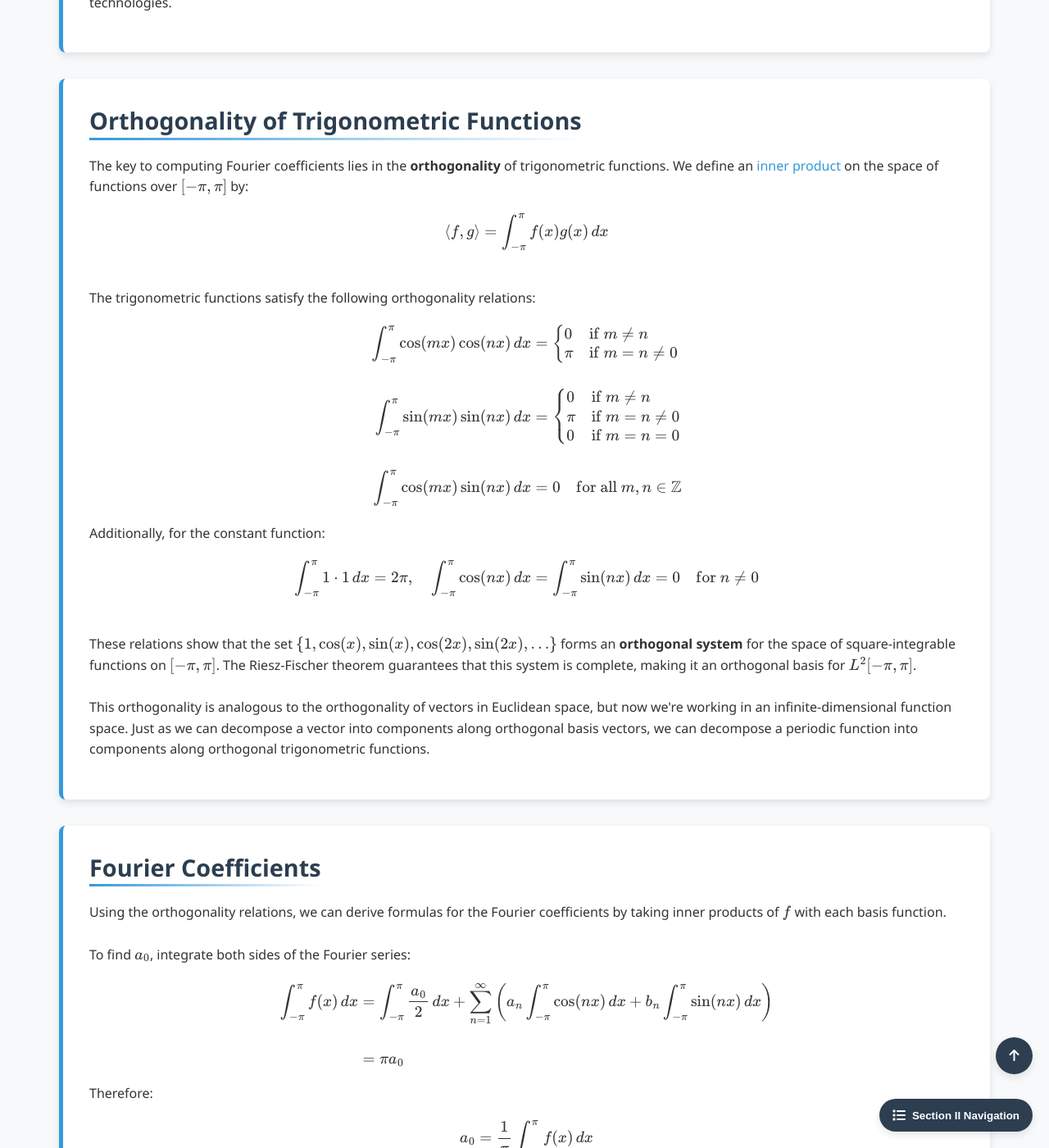
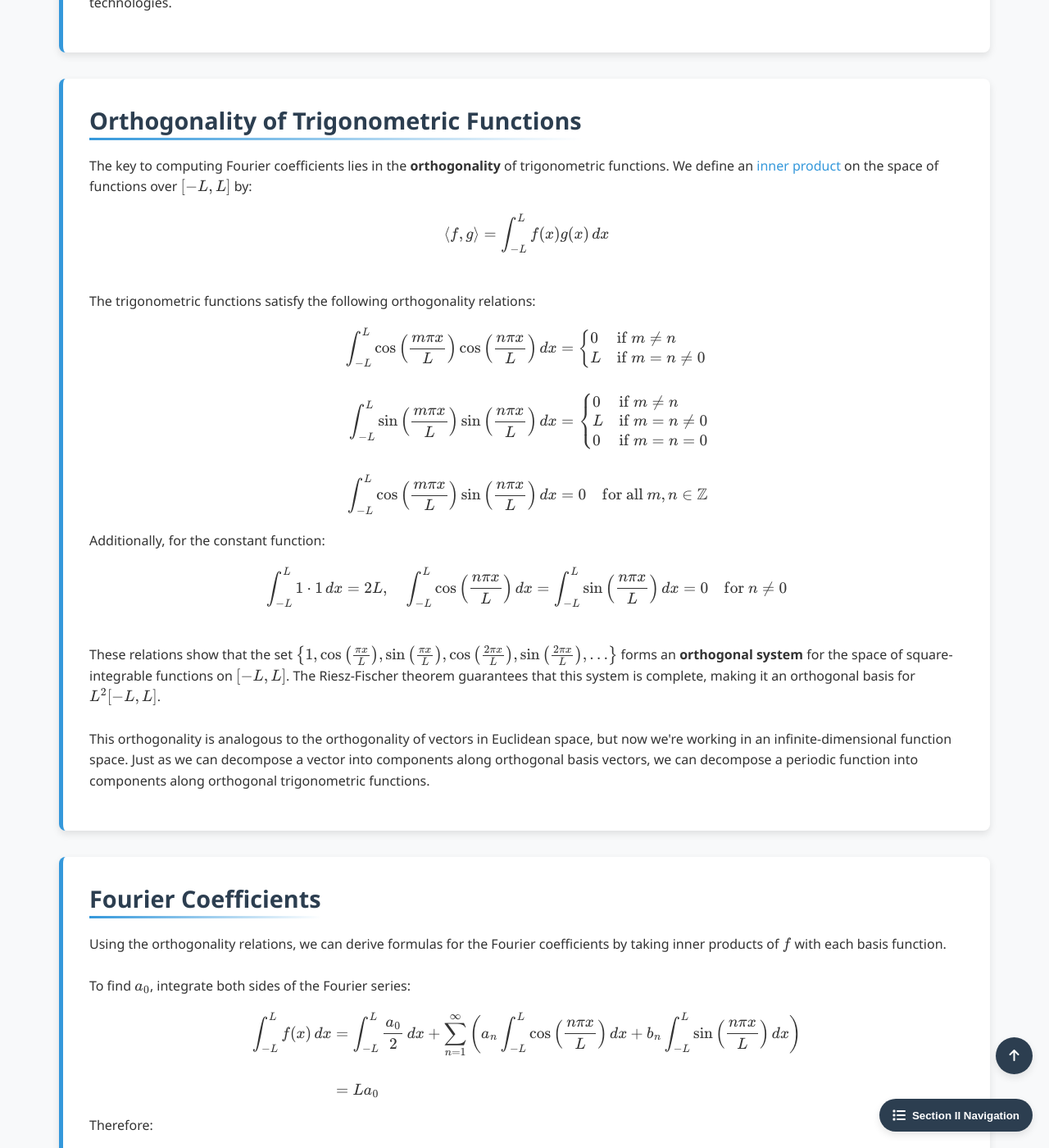
Before and after one commit to Yusukey01/yusukey01.github.io, a Jekyll site: the page built from Mathematics/Calculus/fourier_series.html, in a window 1280 px wide and 1400 px high, scrolled down 1925 px. Shown: the whole window at 82% size. Built offline with Jekyll 4.4.1, drawn with Linux system fonts in a browser that asks for light colours; some of the changed text lies outside the part shown.

```diff
--- a/Mathematics/Calculus/fourier_series.html
+++ b/Mathematics/Calculus/fourier_series.html
@@ -117,12 +117,12 @@ uses_python: false
                     1822 work "Théorie analytique de la chaleur" (The Analytical Theory of Heat) while studying heat conduction,
                     has profound implications across mathematics, physics, engineering, and modern computer science.
                     <br><br>
-                    Consider a function \(f: \mathbb{R} \to \mathbb{R}\) that is periodic with period \(2\pi\), meaning
-                    \(f(x + 2\pi) = f(x)\) for all \(x \in \mathbb{R}\).
+                    Consider a function \(f: \mathbb{R} \to \mathbb{R}\) that is periodic with period \(2L\), meaning
+                    \(f(x + 2L) = f(x)\) for all \(x \in \mathbb{R}\).
                     Under suitable conditions—such as \(f\) being piecewise smooth or of bounded variation—the
                     <strong>Fourier series</strong> of \(f\) is:
                     \[
-                    f(x) = \frac{a_0}{2} + \sum_{n=1}^{\infty} \left( a_n \cos(nx) + b_n \sin(nx) \right)
+                    f(x) = \frac{a_0}{2} + \sum_{n=1}^{\infty} \left( a_n \cos\left(\frac{n\pi x}{L}\right) + b_n \sin\left(\frac{n\pi x}{L}\right) \right)
                     \]
                     where \(a_n\) and \(b_n\) are real coefficients called <strong>Fourier coefficients</strong>.
                     <br><br>
@@ -170,34 +170,34 @@ uses_python: false
                 <p>
                 The key to computing Fourier coefficients lies in the <strong>orthogonality</strong> of trigonometric functions.
                 We define an <a href="../Linear_algebra/orthogonality.html">inner product</a> on the space of functions over
-                \([-\pi, \pi]\) by:
+                \([-L, L]\) by:
                 \[
-                \langle f, g \rangle = \int_{-\pi}^{\pi} f(x)g(x) \, dx
+                \langle f, g \rangle = \int_{-L}^{L} f(x)g(x) \, dx
                 \]
                 <br>
                 The trigonometric functions satisfy the following orthogonality relations:
                 \[
                 \begin{align*}
-                \int_{-\pi}^{\pi} \cos(mx)\cos(nx) \, dx &= \begin{cases}
+                \int_{-L}^{L} \cos\left(\frac{m\pi x}{L}\right)\cos\left(\frac{n\pi x}{L}\right) \, dx &= \begin{cases}
                 0 & \text{if } m \neq n \\
-                \pi & \text{if } m = n \neq 0
+                L & \text{if } m = n \neq 0
                 \end{cases} \\\\
-                \int_{-\pi}^{\pi} \sin(mx)\sin(nx) \, dx &= \begin{cases}
+                \int_{-L}^{L} \sin\left(\frac{m\pi x}{L}\right)\sin\left(\frac{n\pi x}{L}\right) \, dx &= \begin{cases}
                 0 & \text{if } m \neq n \\
-                \pi & \text{if } m = n \neq 0 \\
+                L & \text{if } m = n \neq 0 \\
                 0 & \text{if } m = n = 0
                 \end{cases} \\\\
-                \int_{-\pi}^{\pi} \cos(mx)\sin(nx) \, dx &= 0 \quad \text{for all } m, n \in \mathbb{Z}
+                \int_{-L}^{L} \cos\left(\frac{m\pi x}{L}\right)\sin\left(\frac{n\pi x}{L}\right) \, dx &= 0 \quad \text{for all } m, n \in \mathbb{Z}
                 \end{align*}
                 \]
                 Additionally, for the constant function:
                 \[
-                \int_{-\pi}^{\pi} 1 \cdot 1 \, dx = 2\pi, \quad \int_{-\pi}^{\pi} \cos(nx) \, dx = \int_{-\pi}^{\pi} \sin(nx) \, dx = 0 \quad \text{for } n \neq 0
+                \int_{-L}^{L} 1 \cdot 1 \, dx = 2L, \quad \int_{-L}^{L} \cos\left(\frac{n\pi x}{L}\right) \, dx = \int_{-L}^{L} \sin\left(\frac{n\pi x}{L}\right) \, dx = 0 \quad \text{for } n \neq 0
                 \]
                 <br>
-                These relations show that the set \(\{1, \cos(x), \sin(x), \cos(2x), \sin(2x), \ldots\}\) forms an
-                <strong>orthogonal system</strong> for the space of square-integrable functions on \([-\pi, \pi]\).
-                The Riesz-Fischer theorem guarantees that this system is complete, making it an orthogonal basis for \(L^2[-\pi, \pi]\).
+                These relations show that the set \(\left\{1, \cos\left(\frac{\pi x}{L}\right), \sin\left(\frac{\pi x}{L}\right), \cos\left(\frac{2\pi x}{L}\right), \sin\left(\frac{2\pi x}{L}\right), \ldots\right\}\) forms an
+                <strong>orthogonal system</strong> for the space of square-integrable functions on \([-L, L]\).
+                The Riesz-Fischer theorem guarantees that this system is complete, making it an orthogonal basis for \(L^2[-L, L]\).
                 <br><br>
                 This orthogonality is analogous to the orthogonality of vectors in Euclidean space, but now we're working
                 in an infinite-dimensional function space. Just as we can decompose a vector into components along orthogonal
@@ -214,31 +214,31 @@ uses_python: false
                 To find \(a_0\), integrate both sides of the Fourier series:
                 \[
                 \begin{align*}
-                \int_{-\pi}^{\pi} f(x) \, dx &= \int_{-\pi}^{\pi} \frac{a_0}{2} \, dx + \sum_{n=1}^{\infty} \left( a_n \int_{-\pi}^{\pi} \cos(nx) \, dx + b_n \int_{-\pi}^{\pi} \sin(nx) \, dx \right) \\\\
-                &= \pi a_0
+                \int_{-L}^{L} f(x) \, dx &= \int_{-L}^{L} \frac{a_0}{2} \, dx + \sum_{n=1}^{\infty} \left( a_n \int_{-L}^{L} \cos\left(\frac{n\pi x}{L}\right) \, dx + b_n \int_{-L}^{L} \sin\left(\frac{n\pi x}{L}\right) \, dx \right) \\\\
+                &= L a_0
                 \end{align*}
                 \]
                 Therefore:
                 \[
-                a_0 = \frac{1}{\pi} \int_{-\pi}^{\pi} f(x) \, dx
+                a_0 = \frac{1}{L} \int_{-L}^{L} f(x) \, dx
                 \]
                 <br>
-                To find \(a_n\) for \(n \geq 1\), multiply both sides by \(\cos(mx)\) and integrate:
+                To find \(a_n\) for \(n \geq 1\), multiply both sides by \(\cos\left(\frac{m\pi x}{L}\right)\) and integrate:
                 \[
                 \begin{align*}
-                \int_{-\pi}^{\pi} f(x)\cos(mx) \, dx &= \int_{-\pi}^{\pi} \frac{a_0}{2}\cos(mx) \, dx \\\\
-                &\quad + \sum_{n=1}^{\infty} \left( a_n \int_{-\pi}^{\pi} \cos(nx)\cos(mx) \, dx + b_n \int_{-\pi}^{\pi} \sin(nx)\cos(mx) \, dx \right) \\\\
-                &= \pi a_m
+                \int_{-L}^{L} f(x)\cos\left(\frac{m\pi x}{L}\right) \, dx &= \int_{-L}^{L} \frac{a_0}{2}\cos\left(\frac{m\pi x}{L}\right) \, dx \\\\
+                &\quad + \sum_{n=1}^{\infty} \left( a_n \int_{-L}^{L} \cos\left(\frac{n\pi x}{L}\right)\cos\left(\frac{m\pi x}{L}\right) \, dx + b_n \int_{-L}^{L} \sin\left(\frac{n\pi x}{L}\right)\cos\left(\frac{m\pi x}{L}\right) \, dx \right) \\\\
+                &= L a_m
                 \end{align*}
                 \]
                 Therefore:
                 \[
-                a_n = \frac{1}{\pi} \int_{-\pi}^{\pi} f(x)\cos(nx) \, dx, \quad n \geq 1
+                a_n = \frac{1}{L} \int_{-L}^{L} f(x)\cos\left(\frac{n\pi x}{L}\right) \, dx, \quad n \geq 1
                 \]
                 <br>
-                Similarly, multiplying by \(\sin(mx)\) and integrating gives:
+                Similarly, multiplying by \(\sin\left(\frac{m\pi x}{L}\right)\) and integrating gives:
                 \[
-                b_n = \frac{1}{\pi} \int_{-\pi}^{\pi} f(x)\sin(nx) \, dx, \quad n \geq 1
+                b_n = \frac{1}{L} \int_{-L}^{L} f(x)\sin\left(\frac{n\pi x}{L}\right) \, dx, \quad n \geq 1
                 \]
                 <br>
                 Note: The formulas can be unified as:
@@ -252,30 +252,30 @@ uses_python: false
                 These formulas allow us to compute the Fourier series representation of any suitable periodic function.
                 <div class="proof">
                     <span class="proof-title">Example: Square Wave</span>
-                    Consider the square wave function with period \(2\pi\):
+                    Consider the square wave function with period \(2L\):
                     \[
                     f(x) = \begin{cases}
-                    1 & \text{if } 0 < x < \pi \\
-                    -1 & \text{if } -\pi < x < 0
+                    1 & \text{if } 0 < x < L \\
+                    -1 & \text{if } -L < x < 0
                     \end{cases}
                     \]
                     <br>
                     First, compute \(a_0\):
                     \[
-                    a_0 = \frac{1}{\pi} \int_{-\pi}^{\pi} f(x) \, dx = \frac{1}{\pi}\left(\int_{-\pi}^{0} (-1) \, dx + \int_{0}^{\pi} 1 \, dx\right) = \frac{1}{\pi}(-\pi + \pi) = 0
+                    a_0 = \frac{1}{L} \int_{-L}^{L} f(x) \, dx = \frac{1}{L}\left(\int_{-L}^{0} (-1) \, dx + \int_{0}^{L} 1 \, dx\right) = \frac{1}{L}(-L + L) = 0
                     \]
                     <br>
-                    For \(n \geq 1\), since \(f\) is an odd function and \(\cos(nx)\) is even, their product is odd:
+                    For \(n \geq 1\), since \(f\) is an odd function and \(\cos\left(\frac{n\pi x}{L}\right)\) is even, their product is odd:
                     \[
-                    a_n = \frac{1}{\pi} \int_{-\pi}^{\pi} f(x)\cos(nx) \, dx = 0
+                    a_n = \frac{1}{L} \int_{-L}^{L} f(x)\cos\left(\frac{n\pi x}{L}\right) \, dx = 0
                     \]
                     <br>
-                    For the sine coefficients (\(f\) is odd, \(\sin(nx)\) is odd, so their product is even):
+                    For the sine coefficients (\(f\) is odd, \(\sin\left(\frac{n\pi x}{L}\right)\) is odd, so their product is even):
                     \[
                     \begin{align*}
-                    b_n &= \frac{1}{\pi} \int_{-\pi}^{\pi} f(x)\sin(nx) \, dx \\\\
-                    &= \frac{1}{\pi}\left(\int_{-\pi}^{0} (-1)\sin(nx) \, dx + \int_{0}^{\pi} \sin(nx) \, dx\right) \\\\
-                    &= \frac{1}{\pi}\left[\frac{\cos(nx)}{n}\bigg|_{-\pi}^{0} - \frac{\cos(nx)}{n}\bigg|_{0}^{\pi}\right] \\\\
+                    b_n &= \frac{1}{L} \int_{-L}^{L} f(x)\sin\left(\frac{n\pi x}{L}\right) \, dx \\\\
+                    &= \frac{1}{L}\left(\int_{-L}^{0} (-1)\sin\left(\frac{n\pi x}{L}\right) \, dx + \int_{0}^{L} \sin\left(\frac{n\pi x}{L}\right) \, dx\right) \\\\
+                    &= \frac{1}{L}\left[\frac{L}{n\pi}\cos\left(\frac{n\pi x}{L}\right)\bigg|_{-L}^{0} - \frac{L}{n\pi}\cos\left(\frac{n\pi x}{L}\right)\bigg|_{0}^{L}\right] \\\\
                     &= \frac{1}{n\pi}\left[(\cos(0) - \cos(-n\pi)) - (\cos(n\pi) - \cos(0))\right] \\\\
                     &= \frac{1}{n\pi}\left[(1 - \cos(n\pi)) - (\cos(n\pi) - 1)\right] \\\\
                     &= \frac{2}{n\pi}(1 - \cos(n\pi))
@@ -291,7 +291,7 @@ uses_python: false
                     <br>
                     Therefore, the Fourier series is:
                     \[
-                    f(x) = \frac{4}{\pi}\sum_{k=0}^{\infty} \frac{\sin((2k+1)x)}{2k+1} = \frac{4}{\pi}\left(\sin(x) + \frac{\sin(3x)}{3} + \frac{\sin(5x)}{5} + \cdots\right)
+                    f(x) = \frac{4}{\pi}\sum_{k=0}^{\infty} \frac{\sin\left(\frac{(2k+1)\pi x}{L}\right)}{2k+1} = \frac{4}{\pi}\left(\sin\left(\frac{\pi x}{L}\right) + \frac{\sin\left(\frac{3\pi x}{L}\right)}{3} + \frac{\sin\left(\frac{5\pi x}{L}\right)}{5} + \cdots\right)
                     \]
                 </div>
                 </p>
@@ -306,16 +306,16 @@ uses_python: false
                 \]
                 we can write:
                 \[
-                \cos(nx) = \frac{e^{inx} + e^{-inx}}{2}, \quad \sin(nx) = \frac{e^{inx} - e^{-inx}}{2i}
+                \cos\left(\frac{n\pi x}{L}\right) = \frac{e^{i\frac{n\pi x}{L}} + e^{-i\frac{n\pi x}{L}}}{2}, \quad \sin\left(\frac{n\pi x}{L}\right) = \frac{e^{i\frac{n\pi x}{L}} - e^{-i\frac{n\pi x}{L}}}{2i}
                 \]
                 <br>
                 Substituting these into the Fourier series and combining terms, we obtain the <strong>complex exponential form</strong>:
                 \[
-                f(x) = \sum_{n=-\infty}^{\infty} c_n e^{inx}
+                f(x) = \sum_{n=-\infty}^{\infty} c_n e^{i\frac{n\pi x}{L}}
                 \]
                 where the complex Fourier coefficients are:
                 \[
-                c_n = \frac{1}{2\pi} \int_{-\pi}^{\pi} f(x)e^{-inx} \, dx
+                c_n = \frac{1}{2L} \int_{-L}^{L} f(x)e^{-i\frac{n\pi x}{L}} \, dx
                 \]
                 <br>
                 The relationship between the real and complex coefficients is:
@@ -330,13 +330,13 @@ uses_python: false
                 positive and negative frequencies.
                 <br><br>
                 The complex form is often more convenient for theoretical work and connects naturally to the Fourier transform.
-                The set \(\{e^{inx}\}_{n=-\infty}^{\infty}\) forms an orthonormal system with respect to the inner product:
+                The set \(\left\{e^{i\frac{n\pi x}{L}}\right\}_{n=-\infty}^{\infty}\) forms an orthonormal system with respect to the inner product:
                 \[
-                \langle f, g \rangle = \frac{1}{2\pi}\int_{-\pi}^{\pi} f(x)\overline{g(x)} \, dx
+                \langle f, g \rangle = \frac{1}{2L}\int_{-L}^{L} f(x)\overline{g(x)} \, dx
                 \]
                 where \(\overline{g(x)}\) denotes the complex conjugate of \(g(x)\). We can verify orthonormality:
                 \[
-                \langle e^{imx}, e^{inx} \rangle = \frac{1}{2\pi}\int_{-\pi}^{\pi} e^{imx}e^{-inx} \, dx = \frac{1}{2\pi}\int_{-\pi}^{\pi} e^{i(m-n)x} \, dx = \begin{cases}
+                \langle e^{i\frac{m\pi x}{L}}, e^{i\frac{n\pi x}{L}} \rangle = \frac{1}{2L}\int_{-L}^{L} e^{i\frac{m\pi x}{L}}e^{-i\frac{n\pi x}{L}} \, dx = \frac{1}{2L}\int_{-L}^{L} e^{i\frac{(m-n)\pi x}{L}} \, dx = \begin{cases}
                 1 & \text{if } m = n \\
                 0 & \text{if } m \neq n
                 \end{cases}
@@ -348,15 +348,15 @@ uses_python: false
                 <h2>Parseval's Identity</h2>
                 <p>
                 <strong>Parseval's identity</strong> (also called <strong>Parseval's theorem</strong>) relates the total energy
-                of a signal in the time domain to its energy in the frequency domain. For a function \(f\) with Fourier series
-                coefficients \(a_n\) and \(b_n\), it states:
+                of a signal in the time domain to its energy in the frequency domain.
+                For a function \(f\) with Fourier series coefficients \(a_n\) and \(b_n\), it states:
                 \[
-                \frac{1}{\pi}\int_{-\pi}^{\pi} |f(x)|^2 \, dx = \frac{a_0^2}{2} + \sum_{n=1}^{\infty} (a_n^2 + b_n^2)
+                \frac{1}{L}\int_{-L}^{L} |f(x)|^2 \, dx = \frac{a_0^2}{2} + \sum_{n=1}^{\infty} (a_n^2 + b_n^2)
                 \]
                 <br>
                 In the complex exponential form, this becomes:
                 \[
-                \frac{1}{2\pi}\int_{-\pi}^{\pi} |f(x)|^2 \, dx = \sum_{n=-\infty}^{\infty} |c_n|^2
+                \frac{1}{2L}\int_{-L}^{L} |f(x)|^2 \, dx = \sum_{n=-\infty}^{\infty} |c_n|^2
                 \]
                 <br>
                 This identity is a generalization of the <a href="../Linear_algebra/orthogonality.html">Pythagorean theorem</a>
@@ -374,25 +374,25 @@ uses_python: false
                 </ul>
                 <div class="proof">
                     <span class="proof-title">Proof:</span>
-                    We prove the complex form first. Starting with the Fourier series \(f(x) = \sum_{n=-\infty}^{\infty} c_n e^{inx}\),
+                    We prove the complex form first. Starting with the Fourier series \(f(x) = \sum_{n=-\infty}^{\infty} c_n e^{i\frac{n\pi x}{L}}\),
                     we compute:
                     \[
                     \begin{align*}
-                    \frac{1}{2\pi}\int_{-\pi}^{\pi} |f(x)|^2 \, dx &= \frac{1}{2\pi}\int_{-\pi}^{\pi} f(x) \overline{f(x)} \, dx \\\\
-                    &= \frac{1}{2\pi}\int_{-\pi}^{\pi} \left(\sum_{n=-\infty}^{\infty} c_n e^{inx}\right) \left(\sum_{m=-\infty}^{\infty} \overline{c_m} e^{-imx}\right) dx \\\\
-                    &= \frac{1}{2\pi}\sum_{n=-\infty}^{\infty}\sum_{m=-\infty}^{\infty} c_n \overline{c_m} \int_{-\pi}^{\pi} e^{i(n-m)x} \, dx
+                    \frac{1}{2L}\int_{-L}^{L} |f(x)|^2 \, dx &= \frac{1}{2L}\int_{-L}^{L} f(x) \overline{f(x)} \, dx \\\\
+                    &= \frac{1}{2L}\int_{-L}^{L} \left(\sum_{n=-\infty}^{\infty} c_n e^{i\frac{n\pi x}{L}}\right) \left(\sum_{m=-\infty}^{\infty} \overline{c_m} e^{-i\frac{m\pi x}{L}}\right) dx \\\\
+                    &= \frac{1}{2L}\sum_{n=-\infty}^{\infty}\sum_{m=-\infty}^{\infty} c_n \overline{c_m} \int_{-L}^{L} e^{i\frac{(n-m)\pi x}{L}} \, dx
                     \end{align*}
                     \]
-                    By the orthonormality of \(\{e^{inx}\}\) with respect to the inner product \(\langle f, g \rangle = \frac{1}{2\pi}\int_{-\pi}^{\pi} f\overline{g} \, dx\):
+                    By the orthonormality of \(\left\{e^{i\frac{n\pi x}{L}}\right\}\) with respect to the inner product \(\langle f, g \rangle = \frac{1}{2L}\int_{-L}^{L} f\overline{g} \, dx\):
                     \[
-                    \int_{-\pi}^{\pi} e^{i(n-m)x} \, dx = \begin{cases}
-                    2\pi & \text{if } n = m \\
+                    \int_{-L}^{L} e^{i\frac{(n-m)\pi x}{L}} \, dx = \begin{cases}
+                    2L & \text{if } n = m \\
                     0 & \text{if } n \neq m
                     \end{cases}
                     \]
                     Therefore:
                     \[
-                    \frac{1}{2\pi}\int_{-\pi}^{\pi} |f(x)|^2 \, dx = \sum_{n=-\infty}^{\infty} |c_n|^2
+                    \frac{1}{2L}\int_{-L}^{L} |f(x)|^2 \, dx = \sum_{n=-\infty}^{\infty} |c_n|^2
                     \]
                     <br>
                     To obtain the real form, we use the relationships between real and complex coefficients. For \(n \geq 1\):
@@ -403,9 +403,9 @@ uses_python: false
                     \[
                     \sum_{n=-\infty}^{\infty} |c_n|^2 = |c_0|^2 + \sum_{n=1}^{\infty} (|c_n|^2 + |c_{-n}|^2) = \frac{a_0^2}{4} + \sum_{n=1}^{\infty} \frac{a_n^2 + b_n^2}{2}
                     \]
-                    Since the left side equals \(\frac{1}{2\pi}\int_{-\pi}^{\pi} |f(x)|^2 \, dx\), multiplying both sides by 2 gives:
+                    Since the left side equals \(\frac{1}{2L}\int_{-L}^{L} |f(x)|^2 \, dx\), multiplying both sides by 2 gives:
                     \[
-                    \frac{1}{\pi}\int_{-\pi}^{\pi} |f(x)|^2 \, dx = \frac{a_0^2}{2} + \sum_{n=1}^{\infty} (a_n^2 + b_n^2)
+                    \frac{1}{L}\int_{-L}^{L} |f(x)|^2 \, dx = \frac{a_0^2}{2} + \sum_{n=1}^{\infty} (a_n^2 + b_n^2)
                     \]
                 </div>
                 </p>
@@ -419,7 +419,7 @@ uses_python: false
                 <br><br>
                 <strong>1. Pointwise Convergence:</strong>
                 <br>
-                The <strong>Dirichlet-Jordan theorem</strong> states that if \(f\) is of bounded variation on \([-\pi, \pi]\)
+                The <strong>Dirichlet-Jordan theorem</strong> states that if \(f\) is of bounded variation on \([-L, L]\)
                 (which includes most functions encountered in practice, such as piecewise smooth functions), then the
                 Fourier series converges pointwise at every point \(x\) to:
                 \[
@@ -430,13 +430,13 @@ uses_python: false
                 <br><br>
                 <strong>2. Mean Square (L²) Convergence:</strong>
                 <br>
-                For any square-integrable function \(f \in L^2[-\pi, \pi]\) (i.e., \(\int_{-\pi}^{\pi} |f(x)|^2 \, dx < \infty\)),
+                For any square-integrable function \(f \in L^2[-L, L]\) (i.e., \(\int_{-L}^{L} |f(x)|^2 \, dx < \infty\)),
                 the Fourier series converges in the mean square sense:
                 \[
-                \lim_{N \to \infty} \int_{-\pi}^{\pi} \left|f(x) - \left(\frac{a_0}{2} + \sum_{n=1}^{N} (a_n\cos(nx) + b_n\sin(nx))\right)\right|^2 dx = 0
+                \lim_{N \to \infty} \int_{-L}^{L} \left|f(x) - \left(\frac{a_0}{2} + \sum_{n=1}^{N} \left(a_n\cos\left(\frac{n\pi x}{L}\right) + b_n\sin\left(\frac{n\pi x}{L}\right)\right)\right)\right|^2 dx = 0
                 \]
                 This is guaranteed by the <strong>Riesz-Fischer theorem</strong>, which establishes the completeness of the
-                trigonometric system in \(L^2[-\pi, \pi]\). This result is fundamental because:
+                trigonometric system in \(L^2[-L, L]\). This result is fundamental because:
                 <ul style="padding-left: 40px;">
                     <li>It holds for <em>every</em> square-integrable function, even highly discontinuous ones</li>
                     <li>It justifies truncating Fourier series for approximation (basis for compression algorithms)</li>
```
